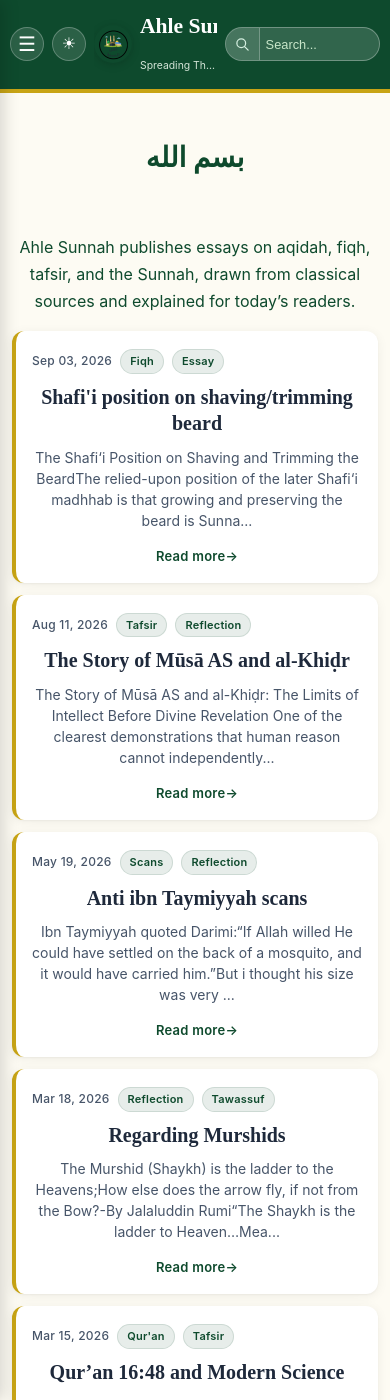
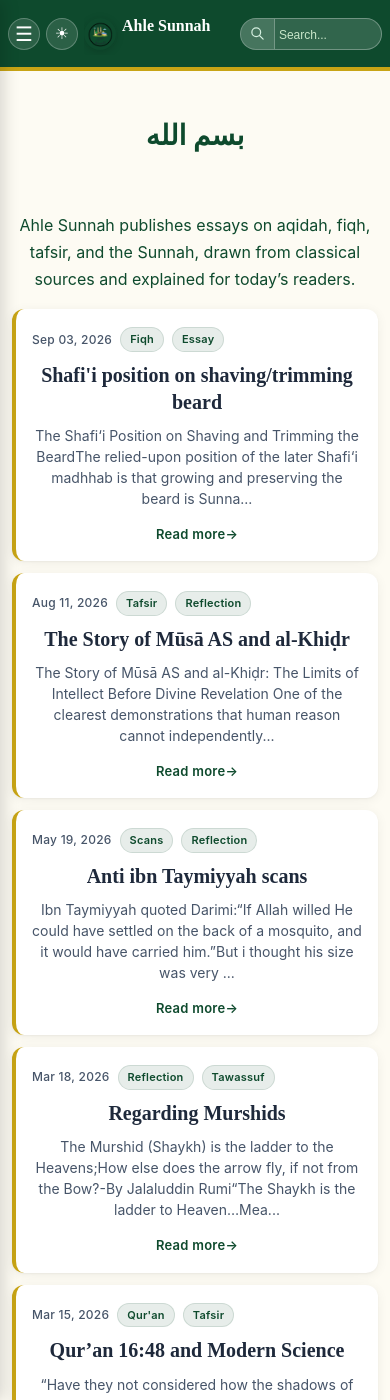
Before and after one commit to Fali17/ahlesunnah, a Jekyll site: the page built from index.html, in a window 390 px wide and 1400 px high. Built offline with Jekyll 4.4.1, drawn with Linux system fonts in a browser that asks for light colours; the list of posts is cut into pages by our own code.

Commit message:
Update default.html

```diff
--- a/_layouts/default.html
+++ b/_layouts/default.html
@@ -706,6 +706,110 @@
     height: 34px;
   }
 
+  /* ===== Mobile header fix ===== */
+@media (max-width: 768px) {
+  .site-header {
+    padding: 6px 0 !important;
+  }
+
+  .header-container {
+    display: flex !important;
+    flex-wrap: nowrap !important;
+    align-items: center !important;
+    gap: 6px !important;
+    padding: 6px 8px !important;
+    width: 100% !important;
+    max-width: 100% !important;
+    box-sizing: border-box !important;
+  }
+
+  .menu-toggle-btn,
+  .theme-toggle-btn {
+    flex: 0 0 32px !important;
+    width: 32px !important;
+    height: 32px !important;
+    min-width: 32px !important;
+  }
+
+  .logo-wrap {
+    width: 32px !important;
+    height: 32px !important;
+    flex: 0 0 32px !important;
+  }
+
+  /* Title area: take remaining space between logo and search */
+  .header-inner {
+    display: flex !important;
+    align-items: center !important;
+    gap: 6px !important;
+    flex: 1 1 auto !important;
+    min-width: 0 !important;
+    max-width: none !important;
+    overflow: hidden !important;
+  }
+
+  .brand-text {
+    min-width: 0 !important;
+    flex: 1 1 auto !important;
+    overflow: hidden !important;
+  }
+
+  /* Full title visible as much as possible */
+  .site-brand-title,
+  .header-inner h1 {
+    font-size: 1rem !important;
+    line-height: 1.2 !important;
+    white-space: nowrap !important;
+    overflow: hidden !important;
+    text-overflow: ellipsis !important;
+    margin: 0 !important;
+    max-width: 100% !important;
+  }
+
+  /* Hide subtitle on mobile — stops "Spreading Th..." */
+  .subtitle,
+  .header-inner .subtitle,
+  .brand-text .subtitle {
+    display: none !important;
+  }
+
+  /* Search: fixed share of the row, not huge */
+  .search-wrapper {
+    flex: 0 1 38% !important;
+    width: auto !important;
+    min-width: 96px !important;
+    max-width: 150px !important;
+    margin: 0 !important;
+  }
+
+  .search-form-container {
+    height: 32px !important;
+    width: 100% !important;
+  }
+
+  .search-input {
+    font-size: 16px !important; /* avoids iOS zoom */
+    padding: 0 8px 0 4px !important;
+  }
+
+  .search-input::placeholder {
+    font-size: 0.75rem !important;
+  }
+}
+
+/* Extra-narrow phones */
+@media (max-width: 360px) {
+  .search-wrapper {
+    flex: 0 1 34% !important;
+    max-width: 120px !important;
+    min-width: 84px !important;
+  }
+
+  .site-brand-title,
+  .header-inner h1 {
+    font-size: 0.9rem !important;
+  }
+}
 
   </style>
 
```
